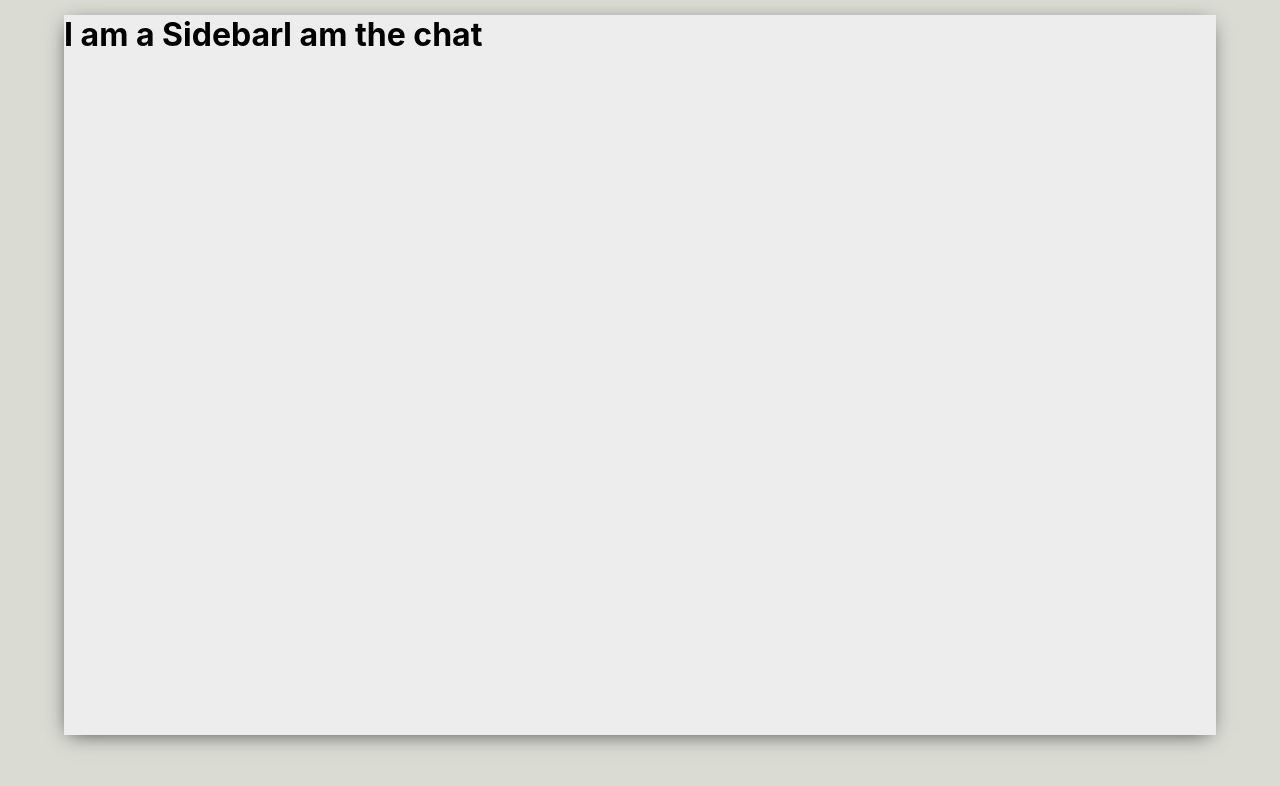
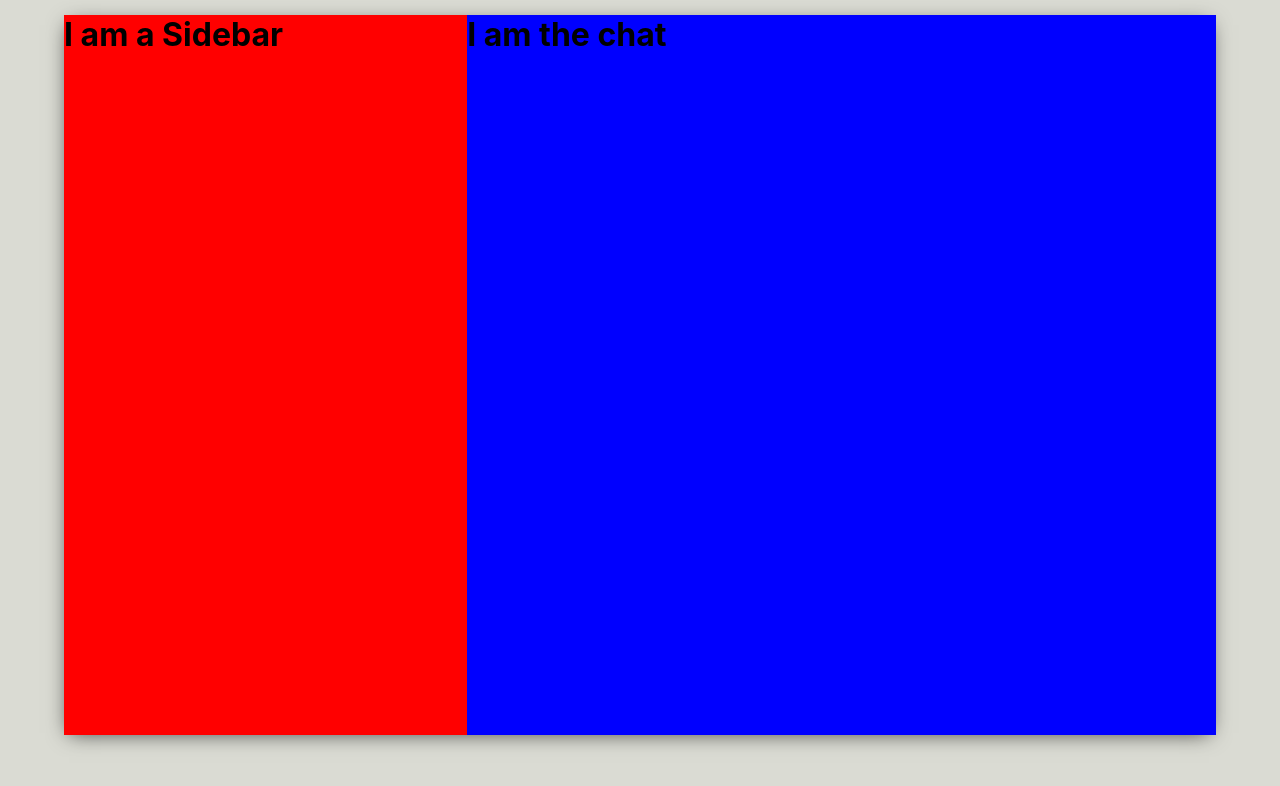
Before and after one commit to apolloproductionsdj/whatapp-mern, a React (Create React App) app: page / in a window 1280 px wide. Shown: the top 786 px of the page. Built offline with nearby package versions, Linux system fonts and the light colour scheme.

Commit message:
installed Material UI

```diff
--- a/package.json
+++ b/package.json
@@ -3,6 +3,8 @@
   "version": "0.1.0",
   "private": true,
   "dependencies": {
+    "@material-ui/core": "^4.11.0",
+    "@material-ui/icons": "^4.9.1",
     "@testing-library/jest-dom": "^4.2.4",
     "@testing-library/react": "^9.3.2",
     "@testing-library/user-event": "^7.1.2",
--- a/src/Chat.css
+++ b/src/Chat.css
@@ -0,0 +1,6 @@
+.chat {
+  display: flex;
+  flex-direction: column;
+  flex: 0.65;
+  background-color: blue;
+}
--- a/src/Sidebar.css
+++ b/src/Sidebar.css
@@ -0,0 +1,6 @@
+.sidebar {
+  display: flex;
+  flex-direction: column;
+  flex: 0.35;
+  background-color: red;
+}
```
Also changed, not shown: 1 other file (tests, documents, lock files or other folders).
